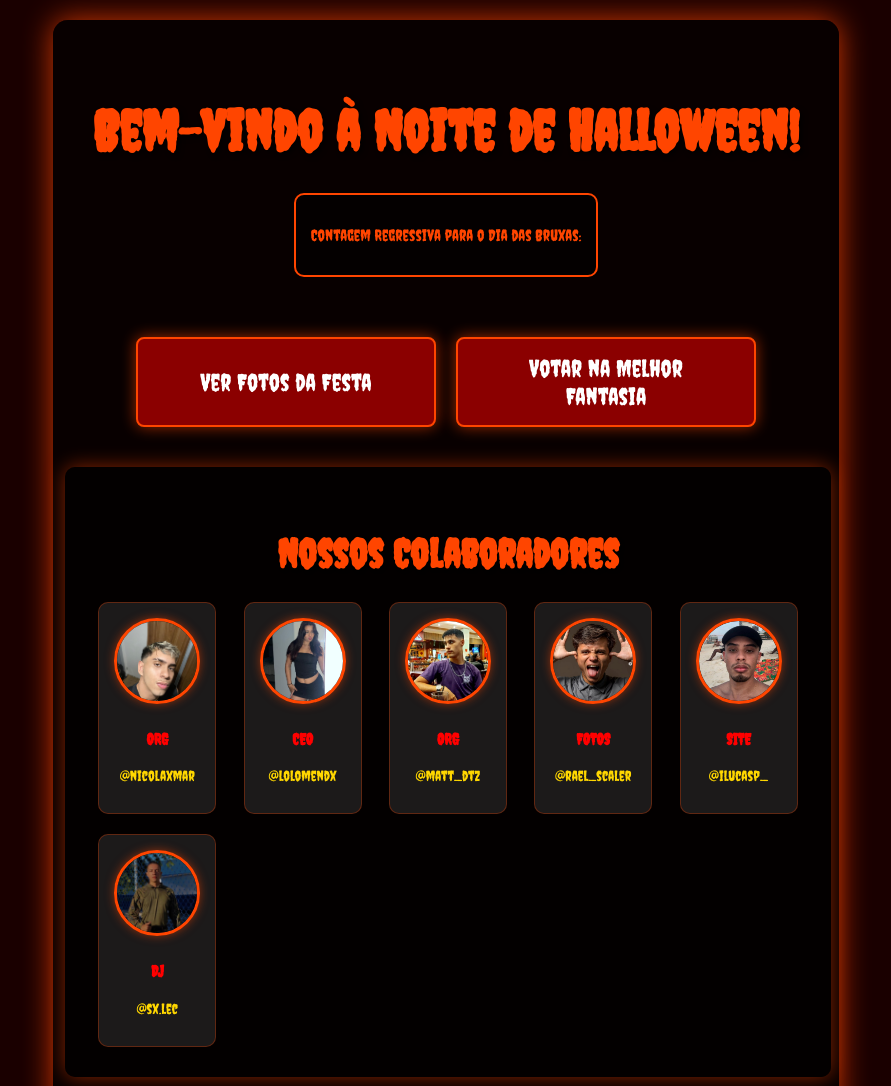
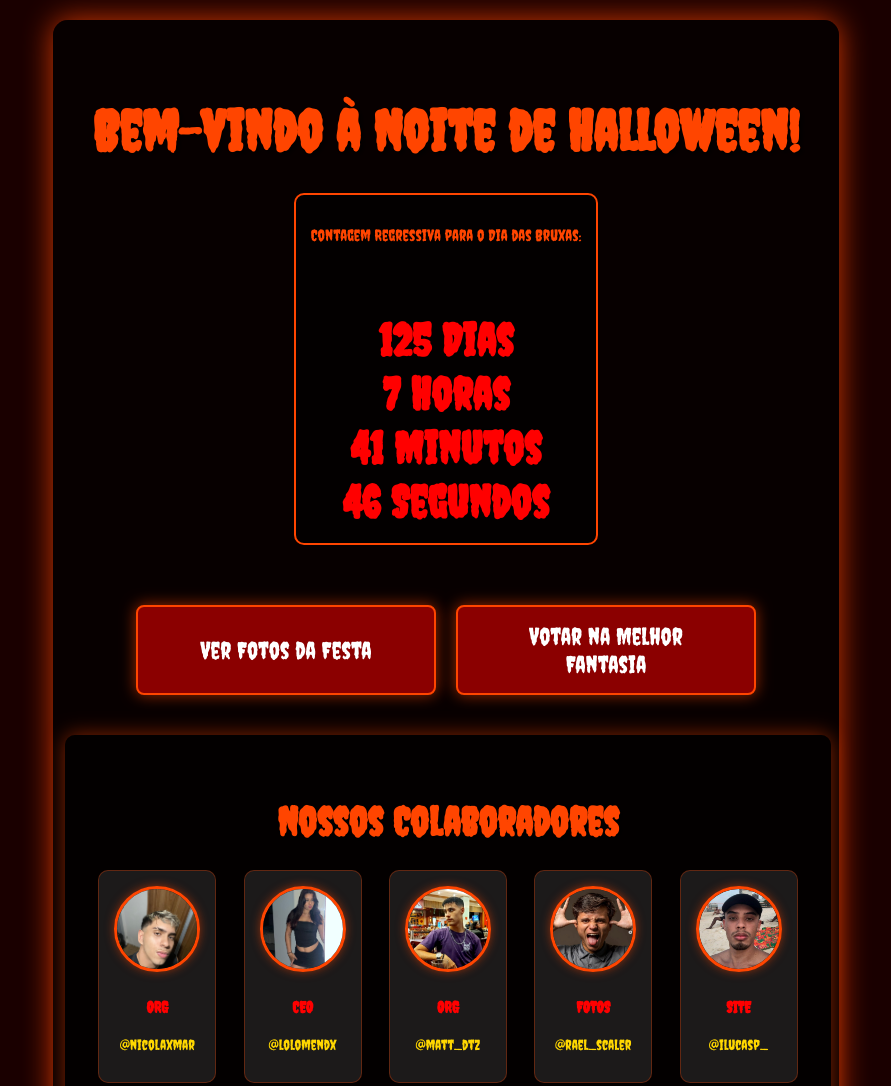
Before and after one commit to LucasPinheiroRDC/H2024, a plain HTML site: page index.html in a window 1280 px wide. Shown: the top 1086 px of the page, without its empty margins (194-1085 px from the left). Drawn offline with Linux system fonts and the light colour scheme.

Commit message:
Update index.html

```diff
--- a/index.html
+++ b/index.html
@@ -90,6 +90,6 @@
     </div>
 
     <!-- Link para o arquivo JavaScript para a lógica e interatividade -->
-    <script src="script.js"></script>
+    <script src="cont.js"></script>
 </body>
 </html>
```
